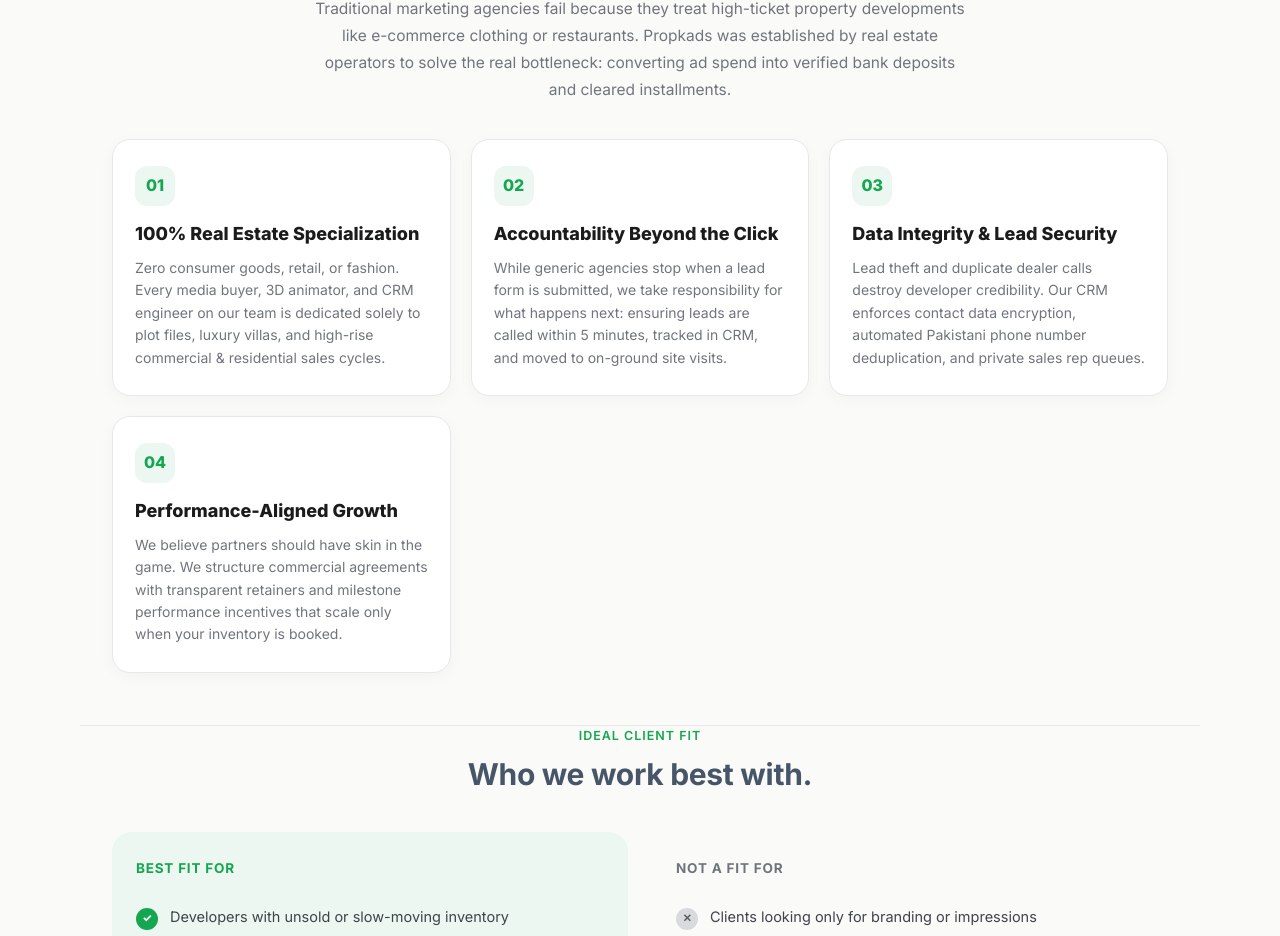
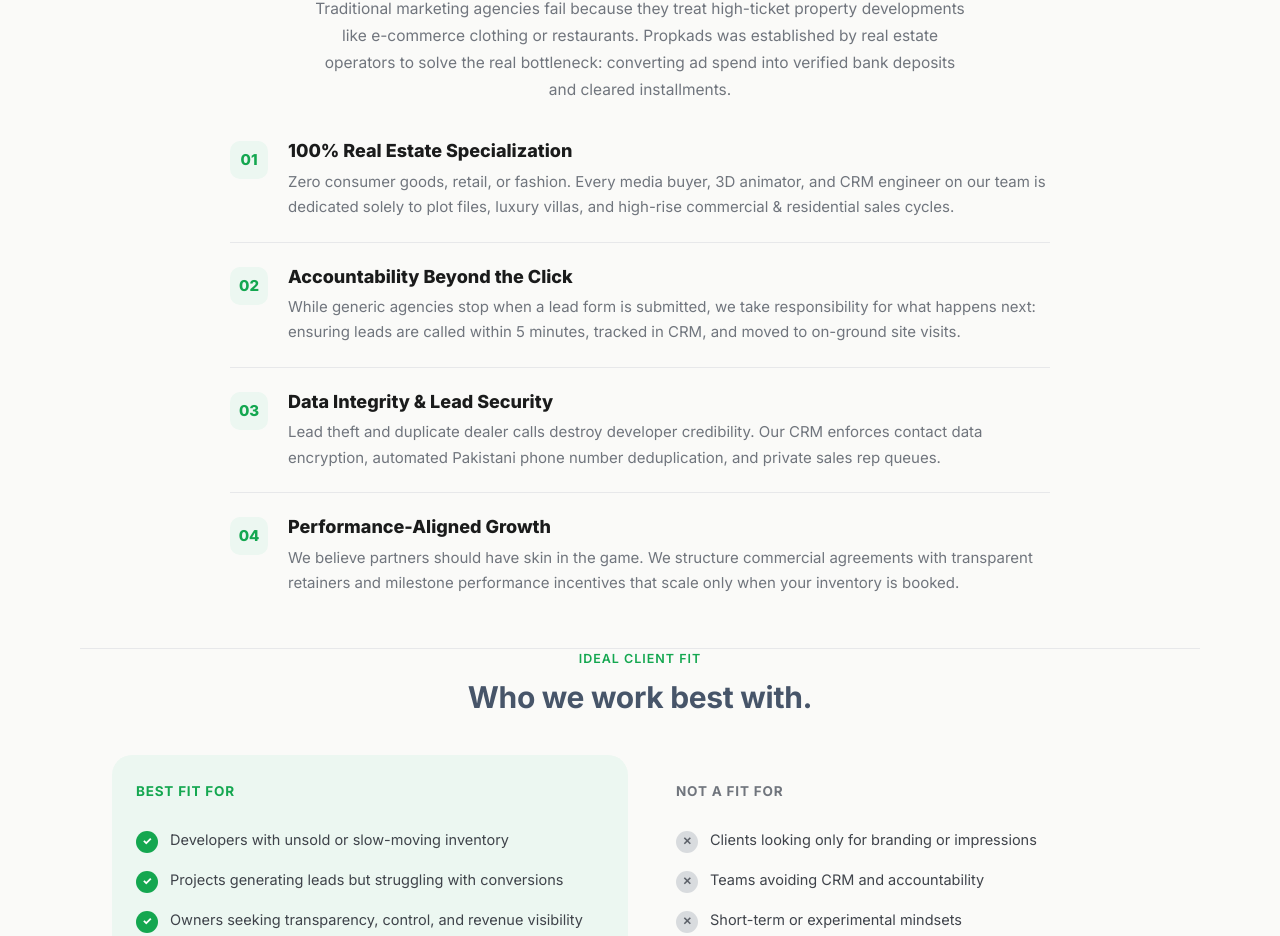
Before and after one commit to khurram7jc/propkads-website, a Next.js app: page /about in a window 1280 px wide. Shown: the part 1271-2207 px from the top of the page. Built offline with nearby package versions, Linux system fonts and the light colour scheme; no server answers; the database is empty.

Commit message:
Convert methodology cards into clean pointwise list on about page

```diff
--- a/app/about/page.js
+++ b/app/about/page.js
@@ -39,6 +39,29 @@ export default function AboutPage() {
 
   const yesItems = [c.fit_yes_1, c.fit_yes_2, c.fit_yes_3].filter(Boolean);
   const noItems = [c.fit_no_1, c.fit_no_2, c.fit_no_3].filter(Boolean);
+
+  const methodologyPoints = [
+    {
+      num: '01',
+      title: '100% Real Estate Specialization',
+      desc: 'Zero consumer goods, retail, or fashion. Every media buyer, 3D animator, and CRM engineer on our team is dedicated solely to plot files, luxury villas, and high-rise commercial & residential sales cycles.',
+    },
+    {
+      num: '02',
+      title: 'Accountability Beyond the Click',
+      desc: 'While generic agencies stop when a lead form is submitted, we take responsibility for what happens next: ensuring leads are called within 5 minutes, tracked in CRM, and moved to on-ground site visits.',
+    },
+    {
+      num: '03',
+      title: 'Data Integrity & Lead Security',
+      desc: 'Lead theft and duplicate dealer calls destroy developer credibility. Our CRM enforces contact data encryption, automated Pakistani phone number deduplication, and private sales rep queues.',
+    },
+    {
+      num: '04',
+      title: 'Performance-Aligned Growth',
+      desc: 'We believe partners should have skin in the game. We structure commercial agreements with transparent retainers and milestone performance incentives that scale only when your inventory is booked.',
+    },
+  ];
 
   return (
     <div className="crm-page-wrap">
@@ -89,7 +112,7 @@ export default function AboutPage() {
         </div>
       </section>
 
-      {/* 4. The Propkads Operating Standards (Distinct from Homepage Positioning) */}
+      {/* 4. The Propkads Operating Standards (Pointwise List, No Cards) */}
       <section className="section container" style={{ paddingTop: '0' }}>
         <div style={{ textAlign: 'center', maxWidth: '780px', margin: '0 auto 36px auto', display: 'flex', flexDirection: 'column', alignItems: 'center' }}>
           <span className="section-tag" style={{ display: 'inline-block', margin: '0 auto 10px auto', textAlign: 'center' }}>
@@ -103,101 +126,55 @@ export default function AboutPage() {
           </p>
         </div>
 
+        {/* Clean Pointwise List */}
         <div
           style={{
-            display: 'grid',
-            gridTemplateColumns: 'repeat(auto-fit, minmax(280px, 1fr))',
+            maxWidth: '820px',
+            margin: '32px auto 0 auto',
+            display: 'flex',
+            flexDirection: 'column',
+            gap: '22px',
+          }}
+        >
+          {methodologyPoints.map((point, idx) => (
+            <div
+              key={idx}
+              style={{
+                display: 'flex',
+                alignItems: 'flex-start',
                 gap: '20px',
-            marginTop: '20px',
+                paddingBottom: idx === methodologyPoints.length - 1 ? 0 : '22px',
+                borderBottom: idx === methodologyPoints.length - 1 ? 'none' : '1px solid var(--line)',
               }}
             >
               <div
                 style={{
-              background: '#FFFFFF',
-              border: '1px solid var(--line)',
-              borderRadius: '18px',
-              padding: '26px 22px',
+                  width: '38px',
+                  height: '38px',
+                  borderRadius: '10px',
+                  background: 'var(--green-tint)',
+                  color: 'var(--green)',
                   display: 'flex',
-              flexDirection: 'column',
-              boxShadow: '0 4px 16px rgba(0,0,0,0.03)',
+                  alignItems: 'center',
+                  justifyContent: 'center',
+                  fontWeight: '800',
+                  fontSize: '15px',
+                  flexShrink: 0,
+                  marginTop: '2px',
                 }}
               >
-            <div style={{ width: '40px', height: '40px', borderRadius: '12px', background: 'var(--green-tint)', color: 'var(--green)', display: 'flex', alignItems: 'center', justifyContent: 'center', marginBottom: '14px', fontWeight: '800' }}>
-              01
+                {point.num}
               </div>
-            <h3 style={{ fontSize: '18px', fontWeight: '800', color: 'var(--ink)', marginBottom: '8px' }}>
-              100% Real Estate Specialization
+              <div style={{ flex: 1 }}>
+                <h3 style={{ fontSize: '18px', fontWeight: '800', color: 'var(--ink)', marginBottom: '6px', lineHeight: '1.3' }}>
+                  {point.title}
                 </h3>
-            <p style={{ fontSize: '14px', color: 'var(--slate)', lineHeight: '1.6', margin: 0 }}>
-              Zero consumer goods, retail, or fashion. Every media buyer, 3D animator, and CRM engineer on our team is dedicated solely to plot files, luxury villas, and high-rise commercial &amp; residential sales cycles.
+                <p style={{ fontSize: '15px', color: 'var(--slate)', lineHeight: '1.7', margin: 0 }}>
+                  {point.desc}
                 </p>
               </div>
-
-          <div
-            style={{
-              background: '#FFFFFF',
-              border: '1px solid var(--line)',
-              borderRadius: '18px',
-              padding: '26px 22px',
-              display: 'flex',
-              flexDirection: 'column',
-              boxShadow: '0 4px 16px rgba(0,0,0,0.03)',
-            }}
-          >
-            <div style={{ width: '40px', height: '40px', borderRadius: '12px', background: 'var(--green-tint)', color: 'var(--green)', display: 'flex', alignItems: 'center', justifyContent: 'center', marginBottom: '14px', fontWeight: '800' }}>
-              02
             </div>
-            <h3 style={{ fontSize: '18px', fontWeight: '800', color: 'var(--ink)', marginBottom: '8px' }}>
-              Accountability Beyond the Click
-            </h3>
-            <p style={{ fontSize: '14px', color: 'var(--slate)', lineHeight: '1.6', margin: 0 }}>
-              While generic agencies stop when a lead form is submitted, we take responsibility for what happens next: ensuring leads are called within 5 minutes, tracked in CRM, and moved to on-ground site visits.
-            </p>
-          </div>
-
-          <div
-            style={{
-              background: '#FFFFFF',
-              border: '1px solid var(--line)',
-              borderRadius: '18px',
-              padding: '26px 22px',
-              display: 'flex',
-              flexDirection: 'column',
-              boxShadow: '0 4px 16px rgba(0,0,0,0.03)',
-            }}
-          >
-            <div style={{ width: '40px', height: '40px', borderRadius: '12px', background: 'var(--green-tint)', color: 'var(--green)', display: 'flex', alignItems: 'center', justifyContent: 'center', marginBottom: '14px', fontWeight: '800' }}>
-              03
-            </div>
-            <h3 style={{ fontSize: '18px', fontWeight: '800', color: 'var(--ink)', marginBottom: '8px' }}>
-              Data Integrity &amp; Lead Security
-            </h3>
-            <p style={{ fontSize: '14px', color: 'var(--slate)', lineHeight: '1.6', margin: 0 }}>
-              Lead theft and duplicate dealer calls destroy developer credibility. Our CRM enforces contact data encryption, automated Pakistani phone number deduplication, and private sales rep queues.
-            </p>
-          </div>
-
-          <div
-            style={{
-              background: '#FFFFFF',
-              border: '1px solid var(--line)',
-              borderRadius: '18px',
-              padding: '26px 22px',
-              display: 'flex',
-              flexDirection: 'column',
-              boxShadow: '0 4px 16px rgba(0,0,0,0.03)',
-            }}
-          >
-            <div style={{ width: '40px', height: '40px', borderRadius: '12px', background: 'var(--green-tint)', color: 'var(--green)', display: 'flex', alignItems: 'center', justifyContent: 'center', marginBottom: '14px', fontWeight: '800' }}>
-              04
-            </div>
-            <h3 style={{ fontSize: '18px', fontWeight: '800', color: 'var(--ink)', marginBottom: '8px' }}>
-              Performance-Aligned Growth
-            </h3>
-            <p style={{ fontSize: '14px', color: 'var(--slate)', lineHeight: '1.6', margin: 0 }}>
-              We believe partners should have skin in the game. We structure commercial agreements with transparent retainers and milestone performance incentives that scale only when your inventory is booked.
-            </p>
-          </div>
+          ))}
         </div>
       </section>
 
```
Lines whose indentation alone changed are shown as unchanged.
